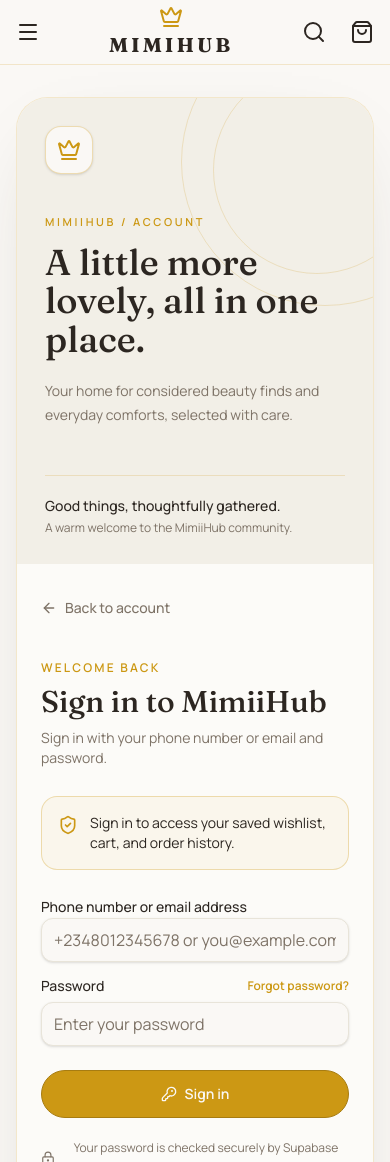
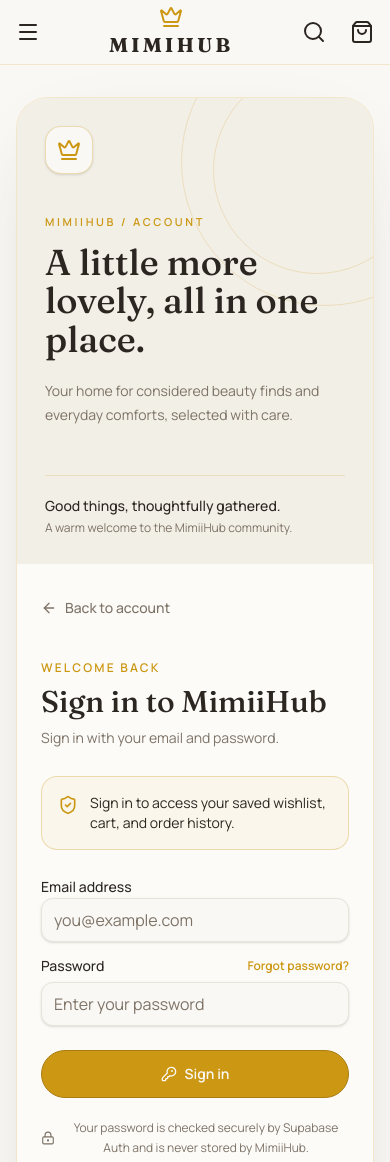
Before and after one commit to Boosttrades/Mimi_hub, a React (Vite) app in the folder artifacts/mimihub/: page /account/login in a window 390 px wide. Shown: the top 1162 px of the page. Built offline with nearby package versions, Linux system fonts and the light colour scheme; no server answers.

Commit message:
Keep sign-in email-based until phone auth is added

```diff
--- a/artifacts/mimihub/src/pages/AccountLoginPreview.tsx
+++ b/artifacts/mimihub/src/pages/AccountLoginPreview.tsx
@@ -9,7 +9,7 @@
 
 export function AccountLoginPreview() {
   const [, setLocation] = useLocation();
-  const [identifier, setIdentifier] = useState('');
+  const [email, setEmail] = useState('');
   const [password, setPassword] = useState('');
   const [notice, setNotice] = useState('');
   const [error, setError] = useState('');
@@ -21,7 +21,7 @@
     setNotice('');
     setLoading(true);
     try {
-      await signInAccount(identifier, password);
+      await signInAccount(email, password);
       setLocation('/account');
     } catch (reason) {
       setError(reason instanceof Error ? reason.message : 'Could not sign in. Please try again.');
@@ -34,7 +34,7 @@
     <AccountPreviewShell
       eyebrow="Welcome back"
       title="Sign in to MimiiHub"
-      description="Sign in with your phone number or email and password."
+      description="Sign in with your email and password."
     >
       <div
         role="note"
@@ -58,15 +58,15 @@
 
       <form onSubmit={handleSubmit} className="space-y-4" autoComplete="on">
         <div className="space-y-2">
-          <Label htmlFor="preview-login-email">Phone number or email address</Label>
+          <Label htmlFor="preview-login-email">Email address</Label>
           <Input
             id="preview-login-email"
-            name="identifier"
-            type="text"
-            autoComplete="username"
-            placeholder="+2348012345678 or you@example.com"
-            value={identifier}
-            onChange={(event) => setIdentifier(event.target.value)}
+            name="email"
+            type="email"
+            autoComplete="email"
+            placeholder="you@example.com"
+            value={email}
+            onChange={(event) => setEmail(event.target.value)}
             required
             disabled={loading}
             data-testid="input-login-email"
```
